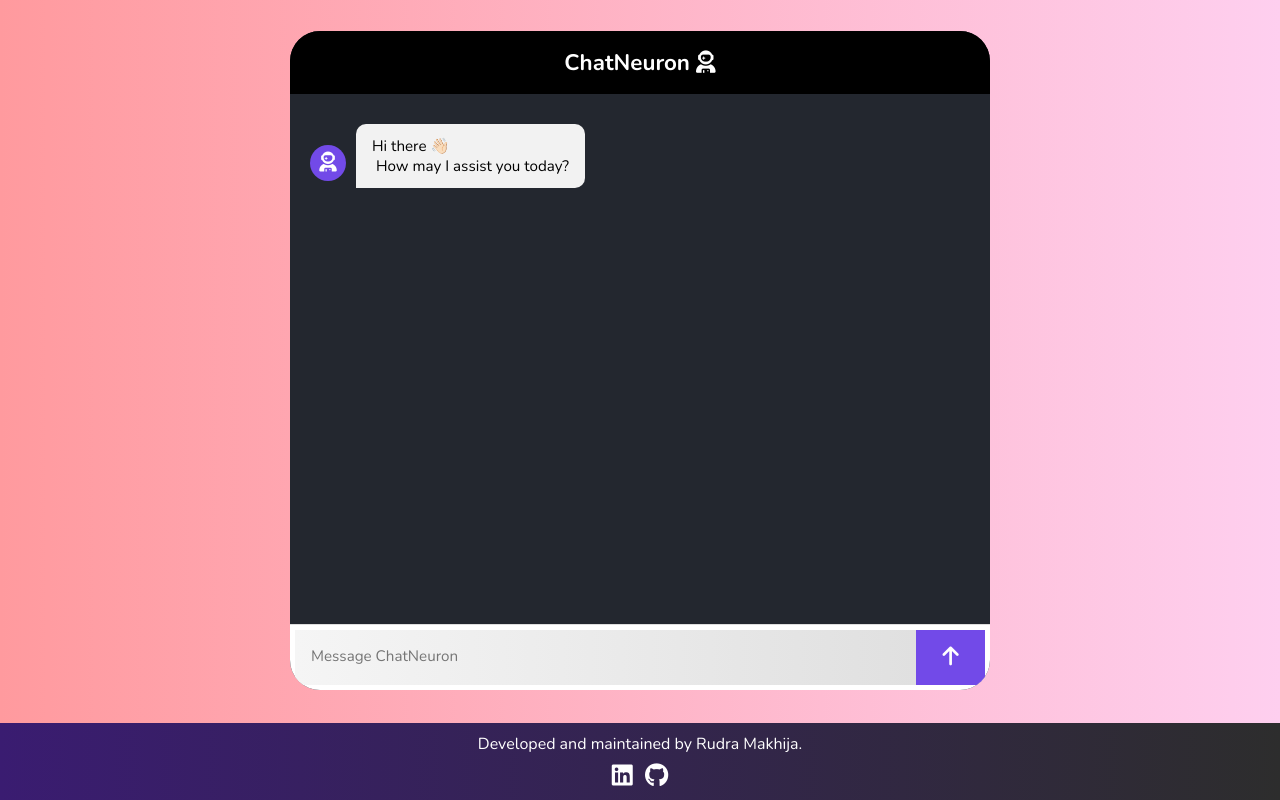
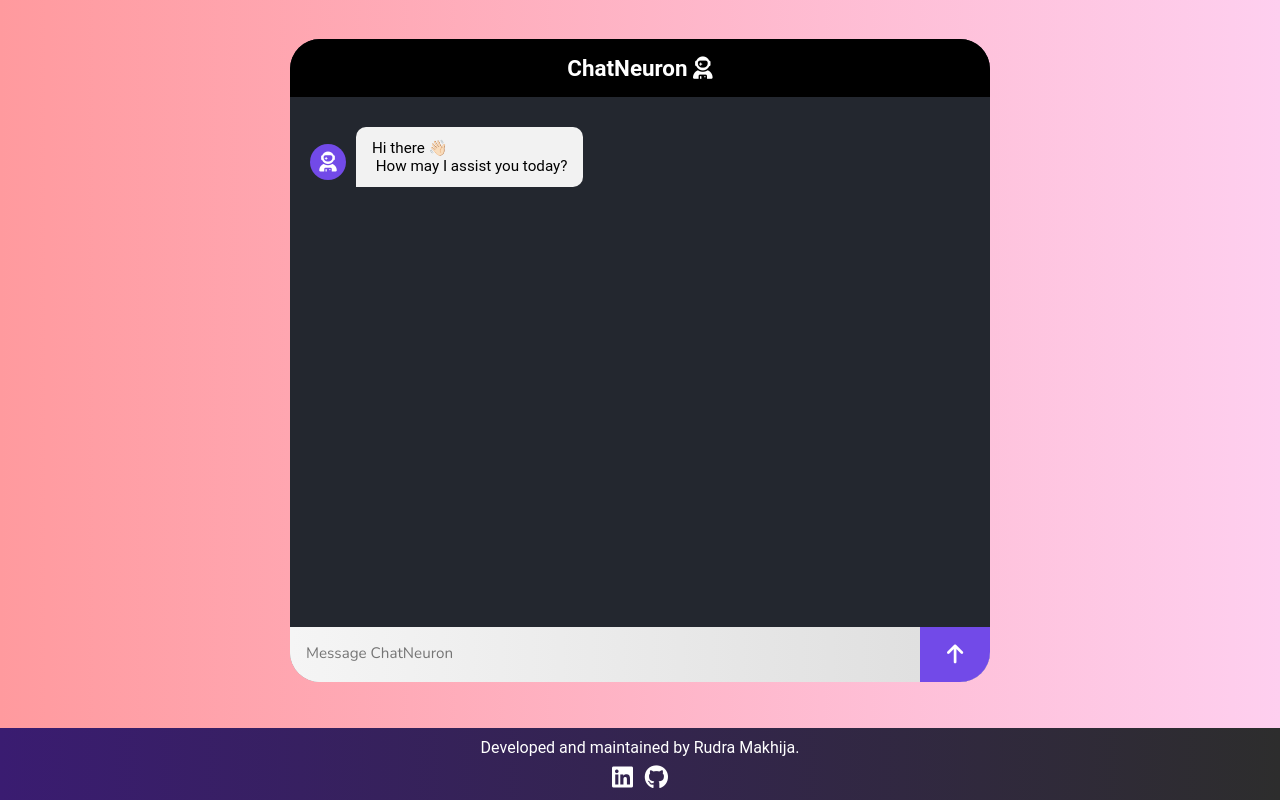
Before and after one commit to RudraMakhija/ChatNeuron, a plain HTML site: page index.html in a window 1280 px wide. Drawn offline with nearby package versions, Linux system fonts and the light colour scheme.

Commit message:
styling changes

```diff
--- a/styles.css
+++ b/styles.css
@@ -1,80 +1,83 @@
 @import url('https://fonts.googleapis.com/css2?family=Nunito:ital,wght@0,200..1000;1,200..1000&display=swap');
 
-* {
+*{
     margin: 0;
     padding: 0;
     box-sizing: border-box;
 }
+body{
 
+
+    font-family: "Nunito", sans-serif;
+}
 body {
-    font-family: 'Nunito', sans-serif;
     background: linear-gradient(to right, #ff9a9e, #fecfef);
+
     height: 100vh;
     display: flex;
     flex-direction: column;
     justify-content: center;
     align-items: center;
+    font-family: 'Roboto', sans-serif; /* Using Roboto font as suggested */
 }
 
-.container {
+.container{
     background: #23272F;
+
+
     position: relative;
+
     margin-bottom: 80px;
+
     width: 700px;
+
     border-radius: 30px;
-    overflow: hidden;
+                overflow: hidden;
 }
-
-footer {
+footer{
     position: absolute;
     bottom: 0;
     background: linear-gradient(to right, #3a1c71, #2d2d2d);
     text-align: center;
     padding: 10px;
     color: #fff;
-    width: 100%;
+    width: 100vw;
+    height: auto;
     font-size: 1rem;
     display: flex;
     flex-direction: column;
     gap: 0.5rem;
+
 }
-
-footer i {
+footer i{
     font-size: 1.5rem;
     cursor: pointer;
 }
-
-footer i:hover {
+footer i:hover{
     color: #c0c0c0;
 }
-
-.container header {
+.container header{
     background: #000;
-    padding: 16px 0;
+    padding: 16px 0px ;
     text-align: center;
 }
-
-.container header h2 {
+.container header h2{
     color: #fff;
     font-size: 1.4rem;
+
 }
-
-.container header h2 span i {
+.container header h2 span i{
     font-size: 1.4rem;
 }
-
-.container .chatbox {
+.container .chatbox{
     height: 530px;
     overflow-y: auto;
-    padding: 30px 20px 80px; /* Adjusted padding for better spacing */
+    padding: 30px 20px 100px;
 }
-
-.chatbox .chat {
+.chatbox .chat{
     display: flex;
-    margin-bottom: 10px;
 }
-
-.chatbox .incoming span {
+.chatbox .incoming span{
     height: 36px;
     width: 36px;
     background: #724ae8;
@@ -85,14 +88,13 @@ footer i:hover {
     align-self: flex-end;
     color: #fff;
     font-size: 1.25rem;
+
 }
-
-.chatbox .outgoing {
+.chatbox .outgoing{
     margin: 20px 0;
     justify-content: flex-end;
 }
-
-.chatbox .chat p {
+.chatbox .chat p{
     color: #fff;
     font-size: 0.95rem;
     padding: 12px 16px;
@@ -101,51 +103,55 @@ footer i:hover {
     max-width: 75%;
     white-space: pre-wrap;
 }
-
-.chatbox .incoming p {
+.chatbox .incoming p{
     color: #000;
     background: #f2f2f2;
     border-radius: 10px 10px 10px 0;
 }
-
-.container .chat-input {
-    border-top: 1px solid #ddd;
+.container .chat-input{
+    /* position: absolute;
+    bottom: 0; */
+    border: 1px ;
     width: 100%;
     background: #fff;
+    /* padding: 5px 20px; */
     display: flex;
-    align-items: center;
-    padding: 5px;
+
 }
-
-.container .chat-input textarea {
+.container .chat-input textarea{
     border: none;
     outline: none;
     font-size: 0.95rem;
     resize: none;
-    padding: 16px;
+    padding: 16px 15px 16px 16px;
     height: 55px;
     width: 90%;
     background: linear-gradient(to right, #f5f5f5, #e0e0e0);
-    font-family: 'Nunito', sans-serif;
+    font-family: "Nunito", sans-serif;
     max-height: 100px;
-    overflow-y: auto;
+     overflow-y: auto;
+
+
+
 }
-
-.chat-input span {
-    font-size: 1.35rem;
-    cursor: pointer;
+.chat-input span{
+   font-size: 1.35rem;
+   cursor: not-allowed;
     width: 10%;
     line-height: 55px;
     text-align: center;
-    background-color: #724ae8;
+
+   background-color: #724ae8;
+}
+.chat-input span i{
     color: #fff;
 }
+.chat-input textarea:valid ~ span{
+   cursor: pointer;
 
-.chat-input span i {
-    color: #fff;
+
 }
-
-a {
+a{
     text-decoration: none;
     color: #fff;
 }
```
